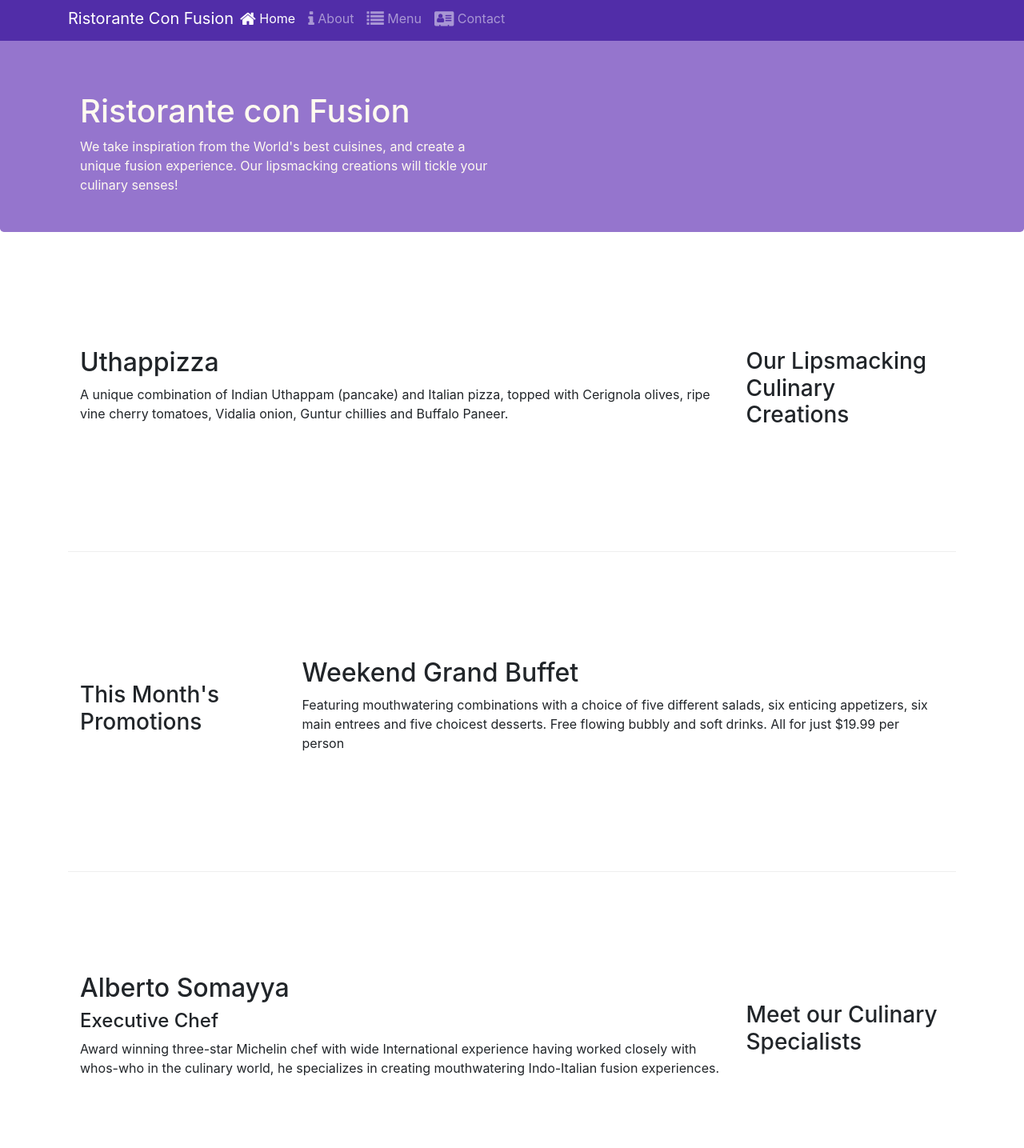
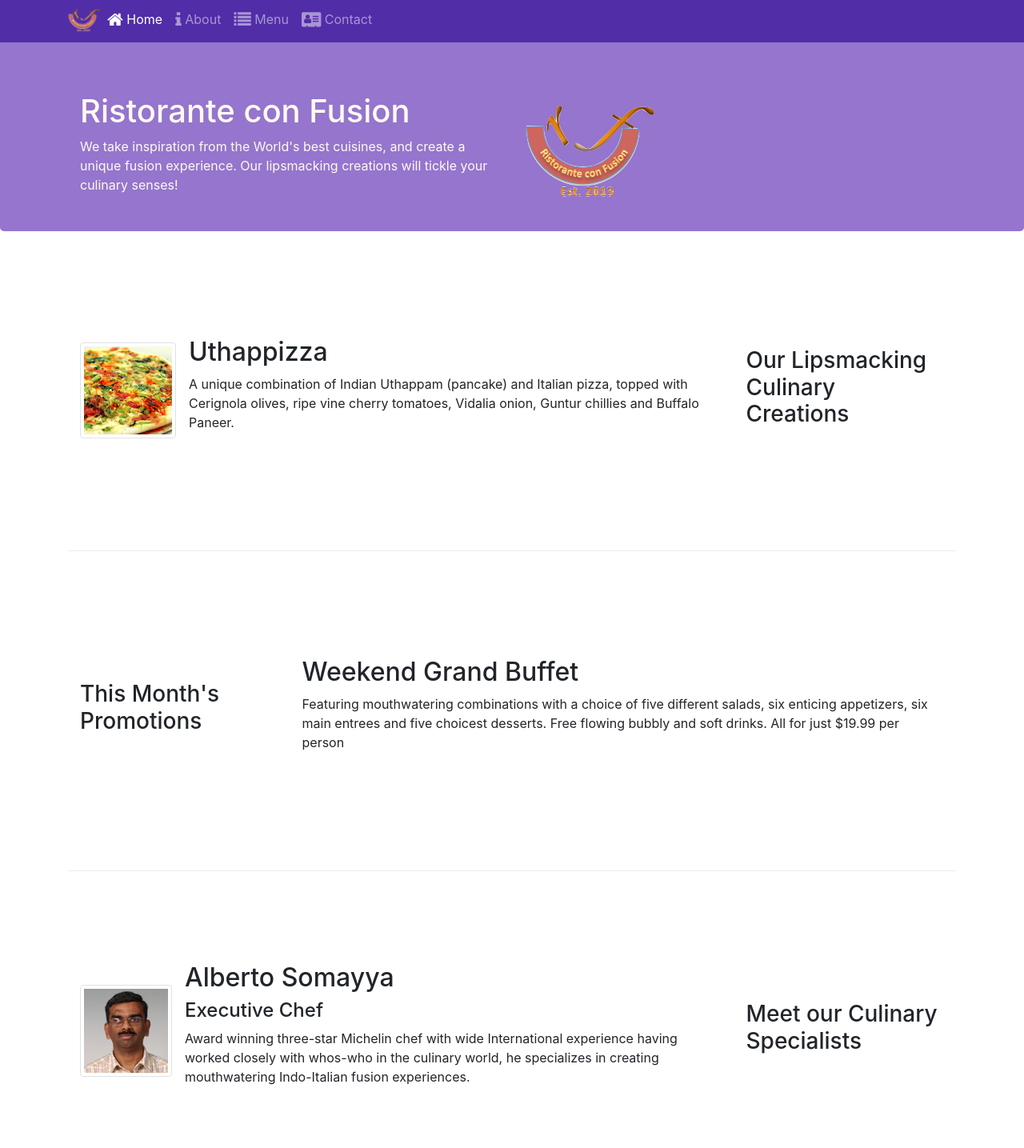
Before and after one commit to JCoulter85/Confusion, a website: page index.html in a window 1280 px wide. Shown: the part 5-1440 px from the top of the page at 80% size. Drawn offline with nearby package versions, Linux system fonts and the light colour scheme.

Commit message:
Thumbnails & Images

```diff
--- a/index.html
+++ b/index.html
@@ -21,7 +21,7 @@
                     <button class="navbar-toggler" type="button" data-toggle="collapse" data-target="#Navbar">
                         <span class="navbar-toggler-icon"></span>
                     </button>
-                    <a class="navbar-brand mr-auto" href="#">Ristorante Con Fusion</a>
+                    <a class="navbar-brand mr-auto" href="#"><img src="img/logo.png" height="30" width="41"></a>
                     <div class="collapse navbar-collapse" id="Navbar">
                         <ul class="navbar-nav mr-auto">
                             <li class="nav-item active"><a class="nav-link" href="./index"><span class="fa fa-home fa-lg"></span> Home</a></li>
@@ -35,16 +35,20 @@
 
             <header class="jumbotron">
                     <div class="container">
-            <div class="row-header">
+                        <div class="row row-header">
                             <div class="col-12 col-sm-6">
                                 <h1>Ristorante con Fusion</h1>
                                 <p>We take inspiration from the World's best cuisines, and create a unique fusion experience. Our lipsmacking creations will tickle your culinary senses!</p>
                             </div>
-                <div class="col-12 col-sm">
+                            <div class="col-12 col-sm align-self-center">
+                                    <img src="img/logo.png" class="img-fluid">
                             </div>
                         </div>
                     </div>
                 </header>
+
+
+
 
     <div class="container">
         <div class="row row-content align-items-center">
@@ -52,8 +56,17 @@
                 <h3>Our Lipsmacking Culinary Creations</h3>
             </div>
             <div class="col col-sm order-sm-first col-md">
-                <h2>Uthappizza</h2>
-                <p>A unique combination of Indian Uthappam (pancake) and Italian pizza, topped with Cerignola olives, ripe vine cherry tomatoes, Vidalia onion, Guntur chillies and Buffalo Paneer.</p>
+                    <div class="media">
+                            <img class="d-flex mr-3 img-thumbnail align-self-center"
+                                    src="img/uthappizza.png" alt="Uthappizza">
+                            <div class="media-body">
+                                <h2 class="mt-0">Uthappizza</h2>
+                                <p class="d-none d-sm-block">A unique combination of Indian Uthappam (pancake) and
+                                    Italian pizza, topped with Cerignola olives, ripe vine
+                                    cherry tomatoes, Vidalia onion, Guntur chillies and
+                                    Buffalo Paneer.</p>
+                            </div>
+                        </div>
             </div>
         </div>
 
@@ -73,9 +86,19 @@
                 <h3>Meet our Culinary Specialists</h3>
             </div>
             <div class="col col-sm order-sm-first col-md">
-                <h2>Alberto Somayya</h2>
+                    <div class="media">
+                            <img class="d-flex mr-3 img-thumbnail align-self-center"
+                                    src="img/alberto.png" alt="Alberto Somayya">
+                            <div class="media-body">
+                                <h2 class="mt-0">Alberto Somayya</h2>
                                 <h4>Executive Chef</h4>
-                <p>Award winning three-star Michelin chef with wide International experience having worked closely with whos-who in the culinary world, he specializes in creating mouthwatering Indo-Italian fusion experiences. </p>
+                                <p class="d-none d-sm-block">Award winning three-star Michelin chef with wide
+                                    International experience having worked closely with
+                                    whos-who in the culinary world, he specializes in
+                                    creating mouthwatering Indo-Italian fusion experiences.</p>
+
+                            </div>
+                        </div>
                     </div>
                 </div>
     </div>
```
Also changed, not shown: aboutus.html (+4 -2 lines), contactus.html (+3 -2 lines), _15c0362a3a49b2e1febe1fe3a7a7a63f_img/img/alberto.png (added), _15c0362a3a49b2e1febe1fe3a7a7a63f_img/img/buffet.png (added), _15c0362a3a49b2e1febe1fe3a7a7a63f_img/img/logo.png (added), _15c0362a3a49b2e1febe1fe3a7a7a63f_img/img/uthappizza.png (added), img/alberto.png (added), img/buffet.png (added), img/logo.png (added), img/uthappizza.png (added), 2 other files. Lines whose indentation alone changed are shown as unchanged.
